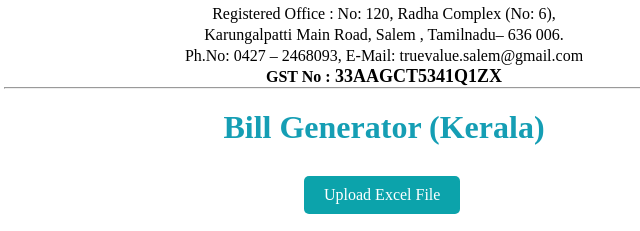
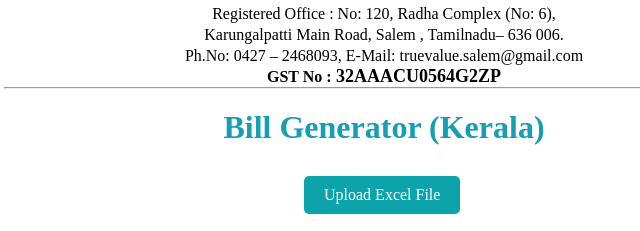
Before and after one commit to TrueValue006/Billgenerator, a plain HTML site: page indexkl.html in a window 1280 px wide. Shown: the part 220-451 px from the top of the page, 256-896 px from the left. Drawn offline with nearby package versions, Linux system fonts and the light colour scheme; a script that the page names is missing.

Commit message:
Update indexkl.html

```diff
--- a/indexkl.html
+++ b/indexkl.html
@@ -108,7 +108,7 @@ span {
             Registered Office : No:  120, Radha Complex (No: 6),<br>
             Karungalpatti Main Road, Salem ,  Tamilnadu– 636 006.<br>
           Ph.No: 0427 – 2468093, E-Mail: truevalue.salem@gmail.com  <br>
-                 <div style="text-align: center;"><h4 style="display: inline;">GST No :</h4><h4 style="display: inline; font-size: 18px;"> 33AAGCT5341Q1ZX</h4></div>
+                 <div style="text-align: center;"><h4 style="display: inline;">GST No :</h4><h4 style="display: inline; font-size: 18px;"> 32AAACU0564G2ZP</h4></div>
              </p>
              <hr>
         <div class="main" style="padding-top: 20px;">
```
